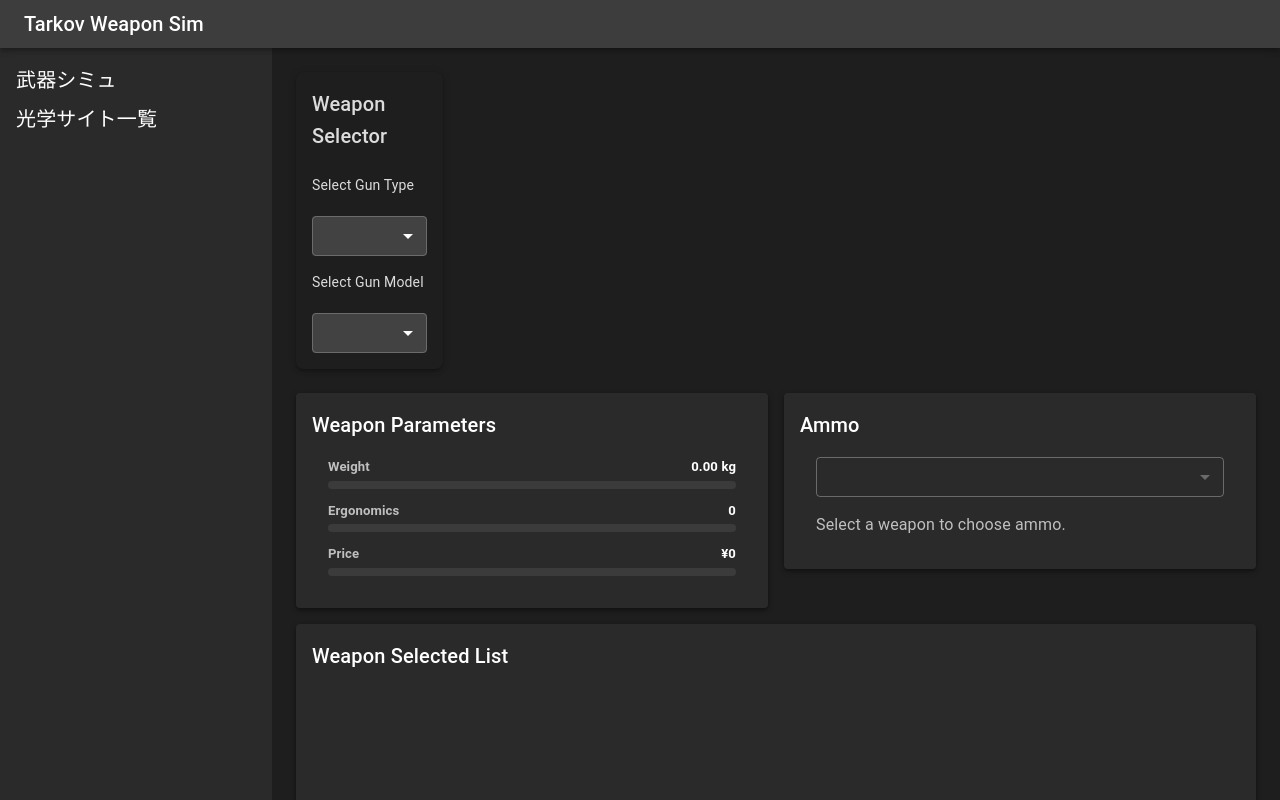
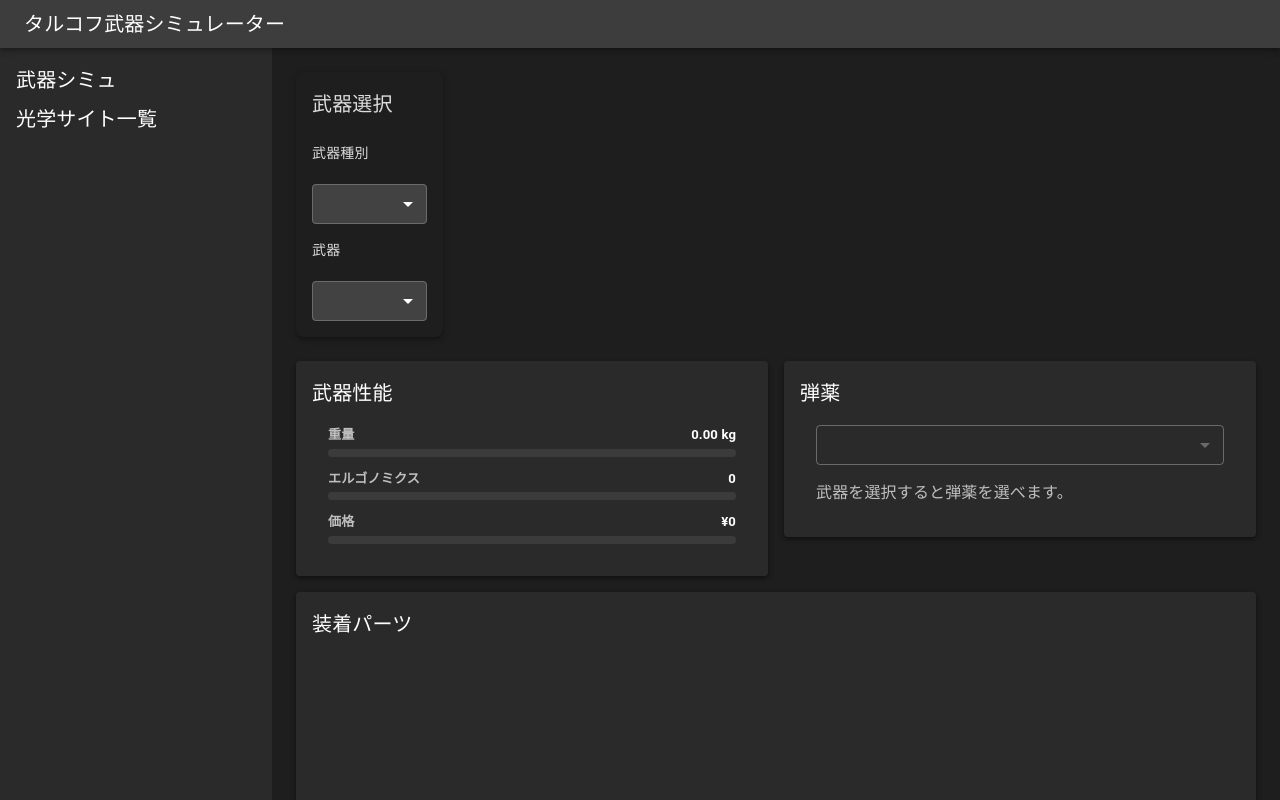
Before and after one commit to apple-head8/tarkov_weapon_sim, a React (Create React App) app in the folder frontend/: page / in a window 1280 px wide. Shown: the top 800 px of the page. Built offline with nearby package versions, Linux system fonts and the light colour scheme.

Commit message:
日本語に変更

```diff
--- a/frontend/src/components/WeaponBuildSimulator/AmmoSelector.js
+++ b/frontend/src/components/WeaponBuildSimulator/AmmoSelector.js
@@ -52,23 +52,23 @@
         const heavyBleed = formatModifier(properties.heavyBleedModifier);
 
         if (recoil) {
-            effects.push(`Recoil ${recoil}`);
+            effects.push(`反動 ${recoil}`);
         }
 
         if (lightBleed) {
-            effects.push(`Light Bleed ${lightBleed}`);
+            effects.push(`軽出血 ${lightBleed}`);
         }
 
         if (heavyBleed) {
-            effects.push(`Heavy Bleed ${heavyBleed}`);
+            effects.push(`重出血 ${heavyBleed}`);
         }
 
         if (properties.tracer) {
-            effects.push(`Tracer ${properties.tracerColor ?? ""}`.trim());
+            effects.push(`曳光 ${properties.tracerColor ?? ""}`.trim());
         }
 
         if (properties.projectileCount > 1) {
-            effects.push(`Pellets x${properties.projectileCount}`);
+            effects.push(`ペレット x${properties.projectileCount}`);
         }
 
         return effects;
@@ -130,7 +130,7 @@
                 boxShadow: "0 2px 5px rgba(0, 0, 0, 0.5)",
             }}
         >
-            <Typography variant="h6">Ammo</Typography>
+            <Typography variant="h6">弾薬</Typography>
             <Box sx={{ padding: 2 }}>
                 <Select
                     value={selectedAmmo?.id ?? ""}
@@ -142,7 +142,7 @@
 
                         if (!ammo) return "";
 
-                        return `${ammo.name} / Armor ${ammo.properties?.armorDamage ?? "-"}`;
+                        return `${ammo.name} / アーマー ${ammo.properties?.armorDamage ?? "-"}`;
                     }}
                     fullWidth
                     size="small"
@@ -174,7 +174,7 @@
                                         flexShrink: 0,
                                     }}
                                 >
-                                    Armor {ammo.properties?.armorDamage ?? "-"}
+                                    アーマー {ammo.properties?.armorDamage ?? "-"}
                                 </Typography>
                             </Box>
                         </MenuItem>
@@ -183,13 +183,13 @@
 
                 {!caliber && (
                     <Typography sx={{ color: "text.secondary" }}>
-                        Select a weapon to choose ammo.
+                        武器を選択すると弾薬を選べます。
                     </Typography>
                 )}
 
                 {caliber && !ammoOptions.length && (
                     <Typography sx={{ color: "text.secondary" }}>
-                        No ammo data for {caliber}.
+                        {caliber} の弾薬データがありません。
                     </Typography>
                 )}
 
@@ -203,19 +203,19 @@
                             }}
                         >
                             <AmmoStatCard
-                                label="Damage"
+                                label="ダメージ"
                                 value={properties.damage}
                             />
                             <AmmoStatCard
-                                label="Penetration"
+                                label="貫通力"
                                 value={properties.penetrationPower}
                             />
                             <AmmoStatCard
-                                label="Armor Damage"
+                                label="アーマー"
                                 value={properties.armorDamage}
                             />
                             <AmmoStatCard
-                                label="Speed"
+                                label="初速"
                                 value={properties.initialSpeed}
                                 unit="m/s"
                             />
@@ -248,7 +248,7 @@
                                     variant="body2"
                                     sx={{ color: "text.secondary" }}
                                 >
-                                    No special effects
+                                    特殊効果なし
                                 </Typography>
                             )}
                         </Box>
--- a/frontend/src/components/WeaponBuildSimulator/PartSelector.js
+++ b/frontend/src/components/WeaponBuildSimulator/PartSelector.js
@@ -1,6 +1,7 @@
 import React, { useEffect, useRef } from "react";
 import { Tabs, Tab, Box, Tooltip, Typography } from "@mui/material";
 import PartCard from "../common/PartCard";
+import { getCategoryDisplayName } from "../../constants/categoryList";
 
 function PartSelector({
     selectedTab,
@@ -85,9 +86,7 @@
         const category = categories[categoryKey];
         if (!category) return categoryKey;
 
-        return category.index > 1
-            ? `${category.categoryName} ${category.index}`
-            : category.categoryName;
+        return getCategoryDisplayName(categoryKey, category);
     }
 
     function getParentHint(categoryKey) {
--- a/frontend/src/components/WeaponBuildSimulator/PresetList.js
+++ b/frontend/src/components/WeaponBuildSimulator/PresetList.js
@@ -1,4 +1,4 @@
-import React, { useRef, useState } from "react";
+import React from "react";
 import { Box, Card, CardContent, Typography, Button } from "@mui/material";
 
 const PresetList = ({ presets, handleLoadPreset }) => {
@@ -28,7 +28,7 @@
                     <CardContent>
                         <Typography variant="body1">{preset.name}</Typography>
                         <Typography variant="body2">
-                            Gun: {preset.gun.name}
+                            武器: {preset.gun.name}
                         </Typography>
                     </CardContent>
                     <Button
@@ -36,7 +36,7 @@
                         size="small"
                         onClick={() => handleLoadPreset(preset)}
                     >
-                        プリセットをロード
+                        読み込み
                     </Button>
                 </Card>
             ))}
--- a/frontend/src/components/WeaponBuildSimulator/PresetSave.js
+++ b/frontend/src/components/WeaponBuildSimulator/PresetSave.js
@@ -1,4 +1,4 @@
-import React, { useState } from "react";
+import React from "react";
 import { Box, Button, TextField } from "@mui/material";
 
 const PresetSave = ({ presetName, setPresetName, handleSavePreset }) => {
@@ -7,7 +7,7 @@
             <TextField
                 variant="outlined"
                 size="small"
-                label="Preset Name"
+                label="プリセット名"
                 value={presetName}
                 onChange={(e) => setPresetName(e.target.value)}
                 sx={{ flex: 1, backgroundColor: "#fff" }}
@@ -17,7 +17,7 @@
                 color="primary"
                 onClick={handleSavePreset}
             >
-                Save
+                保存
             </Button>
         </Box>
     );
--- a/frontend/src/components/WeaponBuildSimulator/WeaponPartsList.js
+++ b/frontend/src/components/WeaponBuildSimulator/WeaponPartsList.js
@@ -1,14 +1,13 @@
 import React from "react";
 import { Box, Typography, Grid2 } from "@mui/material";
+import { getCategoryDisplayName } from "../../constants/categoryList";
 
 function WeaponPartsList({ categoryKeys, categories, selectedParts }) {
     function getCategoryLabel(categoryKey) {
         const category = categories[categoryKey];
         if (!category) return categoryKey;
 
-        return category.index > 1
-            ? `${category.categoryName} ${category.index}`
-            : category.categoryName;
+        return getCategoryDisplayName(categoryKey, category);
     }
 
     return (
@@ -25,7 +24,7 @@
                     height: "auto",
                 }}
             >
-                <Typography variant="h6">Weapon Selected List</Typography>
+                <Typography variant="h6">装着パーツ</Typography>
                 <Box sx={{ padding: 2 }}>
                     {categoryKeys.map((categoryKey) => (
                         <Grid2
--- a/frontend/src/components/WeaponBuildSimulator/WeaponSelector.js
+++ b/frontend/src/components/WeaponBuildSimulator/WeaponSelector.js
@@ -154,12 +154,12 @@
             }}
         >
             <Typography variant="h6" gutterBottom>
-                Weapon Selector
+                武器選択
             </Typography>
 
             {/* Gun Type Selection */}
             <Typography variant="body2" gutterBottom>
-                Select Gun Type
+                武器種別
             </Typography>
             <StyledSelect
                 labelId="gun-type-select-label"
@@ -178,7 +178,7 @@
 
             {/* Gun Model Selection */}
             <Typography variant="body2" gutterBottom>
-                Select Gun Model
+                武器
             </Typography>
             <StyledSelect
                 value={selectedGun.id ?? ""}
--- a/frontend/src/components/WeaponBuildSimulator/WeaponStatus.js
+++ b/frontend/src/components/WeaponBuildSimulator/WeaponStatus.js
@@ -66,7 +66,7 @@
                     boxShadow: "0 2px 5px rgba(0, 0, 0, 0.5)",
                 }}
             >
-                <Typography variant="h6">Weapon Parameters</Typography>
+                <Typography variant="h6">武器性能</Typography>
                 <Box
                     sx={{
                         padding: 2,
@@ -76,21 +76,21 @@
                     }}
                 >
                     <StatusBar
-                        label="Weight"
+                        label="重量"
                         value={parameters.weight}
                         displayValue={`${parameters.weight.toFixed(2)} kg`}
                         max={8}
                         color="#8b9cff"
                     />
                     <StatusBar
-                        label="Ergonomics"
+                        label="エルゴノミクス"
                         value={parameters.ergonomics}
                         displayValue={parameters.ergonomics}
                         max={100}
                         color="#bb86fc"
                     />
                     <StatusBar
-                        label="Price"
+                        label="価格"
                         value={parameters.price}
                         displayValue={`¥${parameters.price.toLocaleString()}`}
                         max={500000}
--- a/frontend/src/components/common/Header.js
+++ b/frontend/src/components/common/Header.js
@@ -14,7 +14,7 @@
             >
                 <Toolbar variant="dense">
                     <Typography variant="h6" color="inherit" component="div">
-                        Tarkov Weapon Sim
+                        タルコフ武器シミュレーター
                     </Typography>
                 </Toolbar>
             </AppBar>
--- a/frontend/src/constants/categoryList.js
+++ b/frontend/src/constants/categoryList.js
@@ -1,4 +1,4 @@
-import recieverData from "../data/reciever.json"; // JSONファイルをインポート
+import recieverData from "../data/reciever.json";
 import scopeData from "../data/scope.json";
 
 export const categoryList = [
@@ -21,6 +21,35 @@
     "FrontSight",
     "Scope",
 ];
+
+export const categoryLabelMap = {
+    RearSight: "リアサイト",
+    Grips: "グリップ",
+    Stocks: "ストック",
+    Muzzles: "マズル",
+    Magazine: "マガジン",
+    Barrel: "バレル",
+    Handguard: "ハンドガード",
+    Mount: "マウント",
+    Tactical: "タクティカル",
+    Bipod: "バイポッド",
+    NightVision: "ナイトビジョン",
+    Foregrip: "フォアグリップ",
+    Gasblock: "ガスブロック",
+    Launcher: "ランチャー",
+    Reciever: "レシーバー",
+    Charge: "チャージングハンドル",
+    FrontSight: "フロントサイト",
+    Scope: "スコープ",
+};
+
+export function getCategoryDisplayName(categoryKey, categoryInfo = null) {
+    const baseKey = categoryInfo?.categoryName ?? categoryKey?.split("#")[0];
+    const label = categoryLabelMap[baseKey] ?? baseKey ?? "";
+    const index = categoryInfo?.index;
+
+    return index > 1 ? `${label} ${index}` : label;
+}
 
 export const categoryArrayList = {
     RearSight: [],
@@ -97,8 +126,6 @@
     mod_stock_axis: "Stocks",
 };
 
-// カテゴリ名→jsonファイル名を探しに行く
-// 選択したパーツのJsonデータを探すために使用
 export const PART_DATA_MAP = {
     Reciever: recieverData,
     Scope: scopeData,
```
Also changed, not shown: frontend/src/App.js (+10 -3 lines), frontend/src/components/common/PartCard.js (+5 -5 lines).
